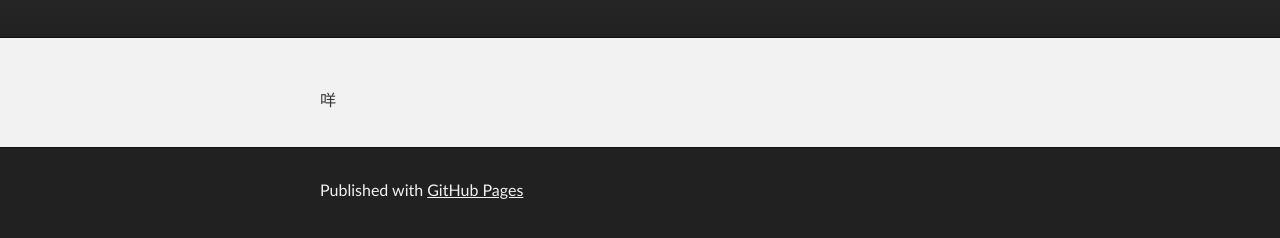
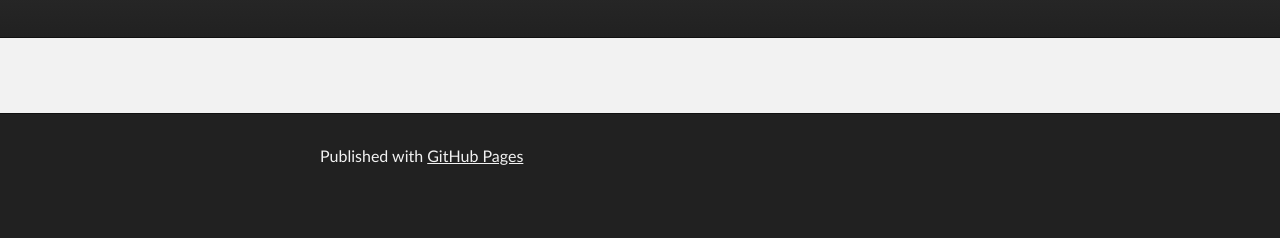
Before and after one commit to zhaoxuyyi/zhaoxuyyi.github.io, a plain HTML site: page index.html in a window 1280 px wide. Shown: the part 136-374 px from the top of the page. Drawn offline with Linux system fonts and the light colour scheme.

Commit message:
Update index.html

```diff
--- a/index.html
+++ b/index.html
@@ -27,7 +27,7 @@
     <!-- MAIN CONTENT -->
     <div id="main_content_wrap" class="outer">
       <section id="main_content" class="inner">
-        <p>咩</p>
+        <p></p>
       </section>
     </div>
 
```
